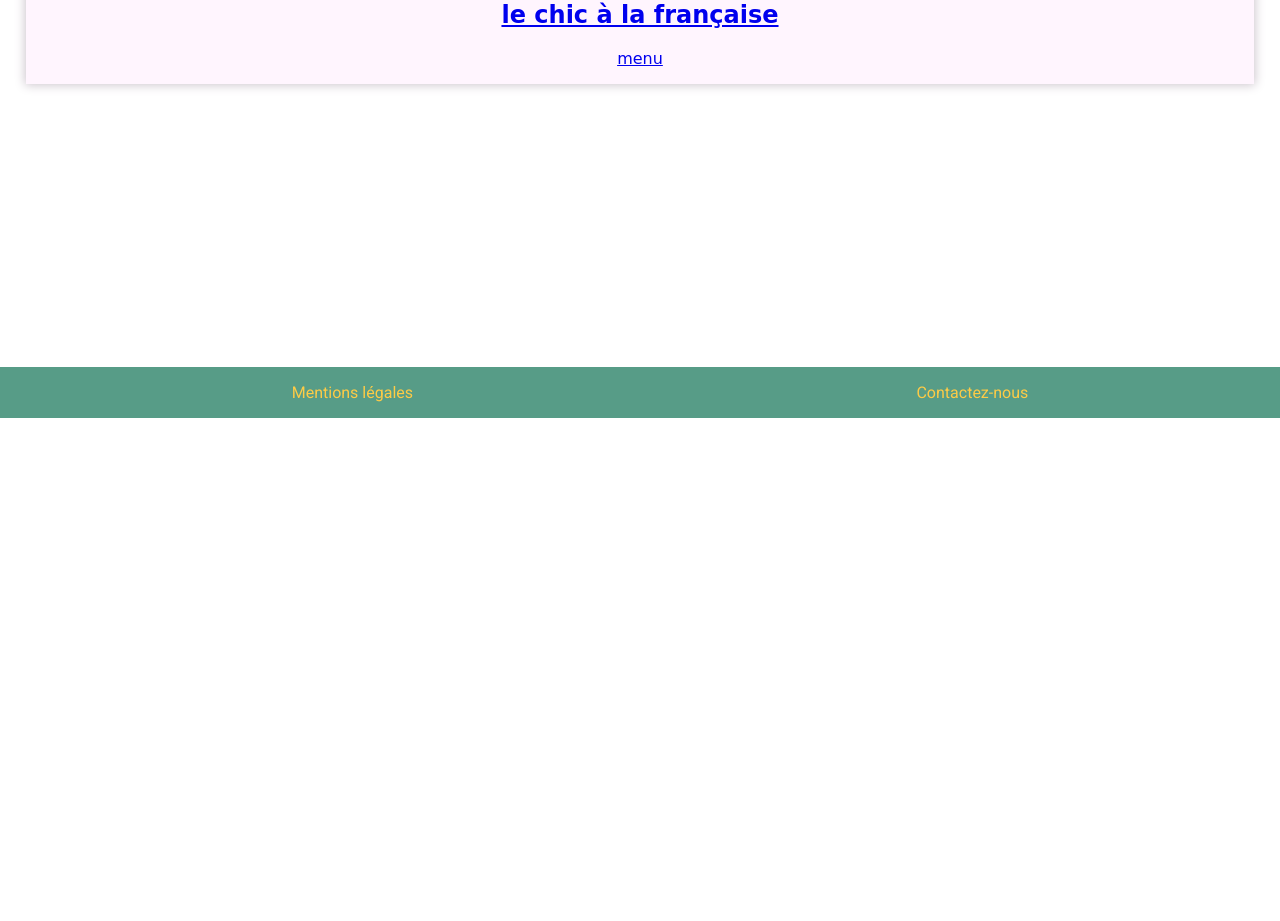
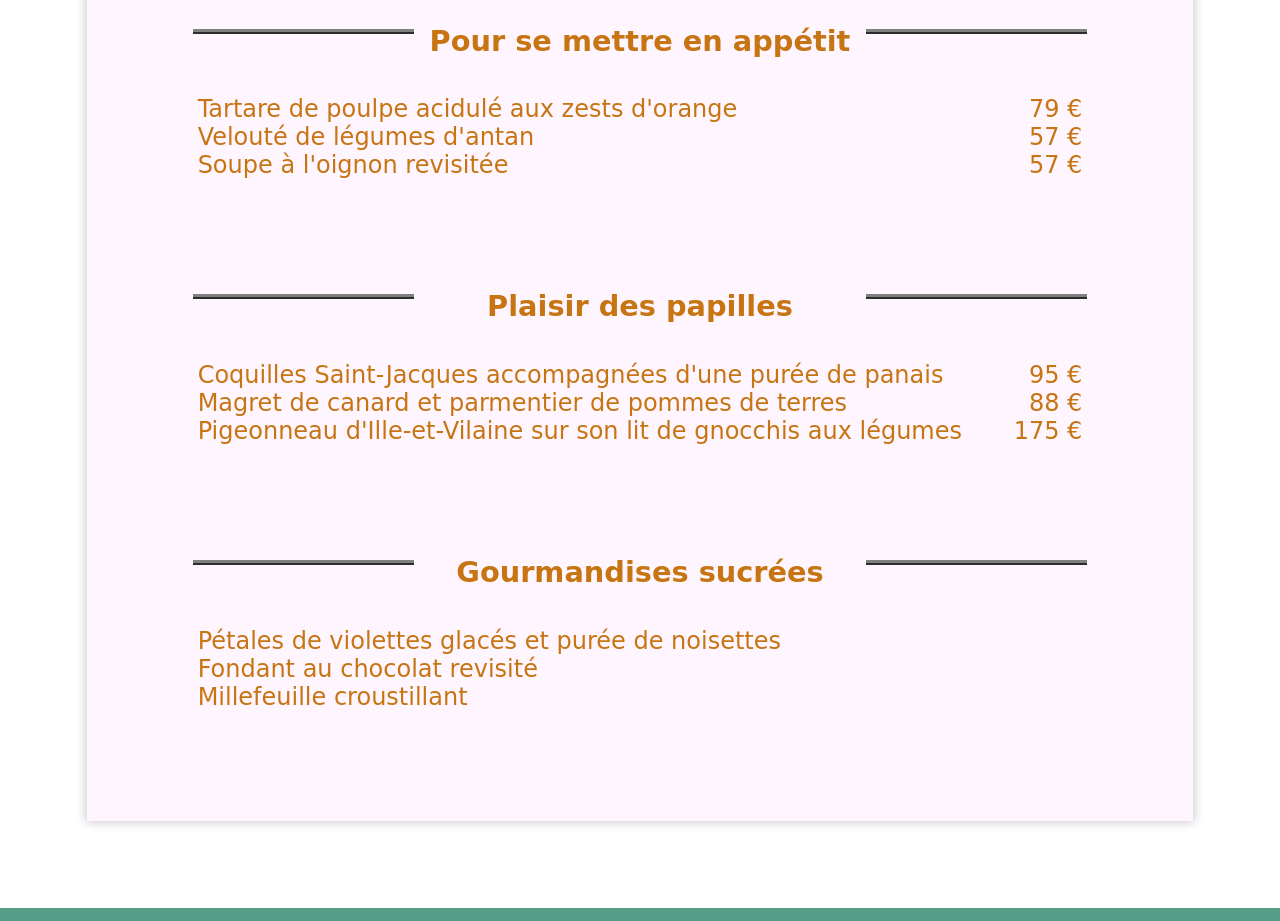
Before and after one commit to charleshelliet/food_booking_project, a website: page public/html/menu2.html in a window 1280 px wide. Shown: the part 382-1303 px from the top of the page. Before the commit the page ends 800 px from the top, so only its background shows below. Drawn offline with Linux system fonts and the light colour scheme; a web font is replaced by a local one.

Commit message:
2ème menu en ligne

```diff
--- a/public/html/menu2.html
+++ b/public/html/menu2.html
@@ -1,32 +1,80 @@
 <!DOCTYPE html>
 <html lang="fr">
+
 <head>
     <meta charset="UTF-8">
     <meta name="viewport" content="width=device-width, initial-scale=1.0">
     <meta http-equiv="X-UA-Compatible" content="ie=edge">
     <link rel="stylesheet" href="../css/style.css">
-    <title>ohmyfood</title>
+    <title>La note enchantée</title>
 </head>
 
 <body>
     <div class="page">
         <header class="header">
-            <h1 class="header__logo">
-                ohmyfood
-            </h1>
+            <a href="../../index.html">
+                <h1 class="header__logo">
+                    ohmyfood
+                </h1>
+            </a>
         </header>
 
         <main class="container">
 
-            <section class="menu" id="menu2">
-                <a href="public/html/menu2.html">
-                    <h2 class="menu2__byline">
-                        le chic à la française
-                    </h2>
-                    <p class="menu2__heading">
-                        menu
-                    </p>
-                </a>
+            <h4>Le chic à la française</h4>
+
+            <section class="sous_menu" id="menu2">
+                <h2 class="menu__byline-big">
+                    Le chic à la française
+                </h2>
+                <h3 class="sous_menu__title">
+                    Pour se mettre en appétit
+                </h3>
+                <div class="sous_menu__plat">
+                    <ul>
+                        <li>
+                            <span class="sous_menu__plat__dishname">Tartare de poulpe acidulé aux zests
+                                d'orange</span><span>79 €</span>
+                        </li>
+                        <li>
+                            <span class="sous_menu__plat__dishname">Velouté de légumes d'antan</span>
+                            <span>57 €</span>
+                        </li>
+                        <li>
+                            <span class="sous_menu__plat__dishname">Soupe à l'oignon revisitée</span>
+                            <span>57 €</span>
+                        </li>
+                    </ul>
+                </div>
+                <h3 class="sous_menu__title">
+                    Plaisir des papilles
+                </h3>
+                <div class="sous_menu__plat">
+                    <ul>
+                        <li>
+                            <span class="sous_menu__plat__dishname">Coquilles Saint-Jacques accompagnées
+                                d'une purée de panais</span><span>95 €</span>
+                        </li>
+                        <li>
+                            <span class="sous_menu__plat__dishname">Magret de canard et parmentier
+                                de pommes de terres</span><span>88 €</span>
+                        </li>
+                        <li>
+                            <span class="sous_menu__plat__dishname">Pigeonneau d'Ille-et-Vilaine
+                                sur son lit de gnocchis aux légumes</span><span>175 €</span>
+                        </li>
+                    </ul>
+                </div>
+                <h3 class="sous_menu__title">
+                    Gourmandises sucrées
+                </h3>
+                <div class="sous_menu__plat">
+                    <ul>
+                        <li>Pétales de violettes glacés et purée de noisettes</li>
+                        <li>Fondant au chocolat revisité</li>
+                        <li>Millefeuille croustillant</li>
+                    </ul>
+                </div>
             </section>
 
         </main>
@@ -40,5 +88,8 @@
             </nav>
         </footer>
     </div>
+    <!-- Kit Font Awesome -->
+    <script src="https://kit.fontawesome.com/4cf2eb7f55.js" crossorigin="anonymous"></script>
 </body>
+
 </html>
--- a/sass/layout/_container.scss
+++ b/sass/layout/_container.scss
@@ -41,11 +41,31 @@
     @include menu-style ($font-palette, $color-menu4, $color-palette)
 }
 
+h4{
+    font-size: 2em;
+    margin: 1em;
+    text-align: center;
+}
+
 .sous_menu{
     display: flex;
     flex-direction: column;
+    margin: 5%;
+    margin-top: 0;
+    padding-top: 5%;
+    h2{
+        font-size: 2em,
+    }
+    .menu__byline-big{
+        font-size: 3em;
+    }
+    h3{
+        font-size:1.8em;
+    }
     .sous_menu__plat{
-    width: 60%;
+    width: 80%;
+    padding-top: 5%;
+    padding-bottom: 10%;
         ul
         {
             list-style-type: none;
@@ -58,12 +78,19 @@
             }
         }
     }
+    .menu__byline-small{
+        display: flex;
+        padding-bottom: 5%;
+        h2{
+            margin: 0;
+            margin-left:20px;padding-top: 0;
+        }
+    }
 }
 
-/*
+
 .sous_menu__title{
-
-    width:50%;
+width: 50%;
 height:1rem;
 margin:auto;
 text-align:center;
@@ -73,52 +100,26 @@
 .sous_menu__title:before{
 content:'';
 position:absolute;
-    left:calc(-50% - 5px);
+left:calc(-30% - 5px);
 top:calc(50% - 3px);
-    border-bottom:5px ridge red;
-    width:50%;
+border-bottom:5px ridge grey;
+width:40%;
 }
 
 .sous_menu__title:after{
 content:'';
 position:absolute;
-    right:calc(-50% - 5px);
+right:calc(-30% - 5px);
 top:calc(50% - 3px);
-    border-bottom:5px ridge blue;
-    width:50%;
-  }
-  */
-
-  /*
-  .test{
-
-    height:1rem;
-    margin:auto;
-    text-align:center;
-
-    display:flex;
-    align-items:center;
-    justify-content:space-between;
-    padding:20px;
-
-
+border-bottom:5px ridge grey;
+width:40%;
 }
 
-   .test:before{
-    content:'';
-    border-bottom:5px ridge blue;
-    height:2px;
-    width:50%;
-    display:block;
-    margin-right:50px;
+.fas {
+    color: $color-music;
+    font-size: 30px;
 }
 
-   .test:after{
-    content:'';
-    border-bottom:5px ridge blue;
-    width:50%;
-    display:block;
-    margin-left:50px;
+#fas-big {
+    font-size: 60px;
 }
-
-   */
--- a/sass/layout/_header.scss
+++ b/sass/layout/_header.scss
@@ -5,4 +5,8 @@
     h1{
         color: $color-title;
     }
+    a{
+        color: $color-title;
+        text-decoration: none;
+    }
 }
--- a/sass/utils/_variables.scss
+++ b/sass/utils/_variables.scss
@@ -9,6 +9,7 @@ $color-note: rgb(61,19,25);
 $color-chic: rgb(199,116,18);
 $color-delice: rgb(8,135,251);
 $color-palette: rgb(114,191,86);
+$color-music: rgb(241,96,98);
 
 $font-primary: 'Roboto';
 $font-note: 'Devonshire', cursive;
```
Also changed, not shown: public/html/menu1.html (+8 -6 lines), public/css/style.css, 1 other file. Lines whose indentation alone changed are shown as unchanged.
